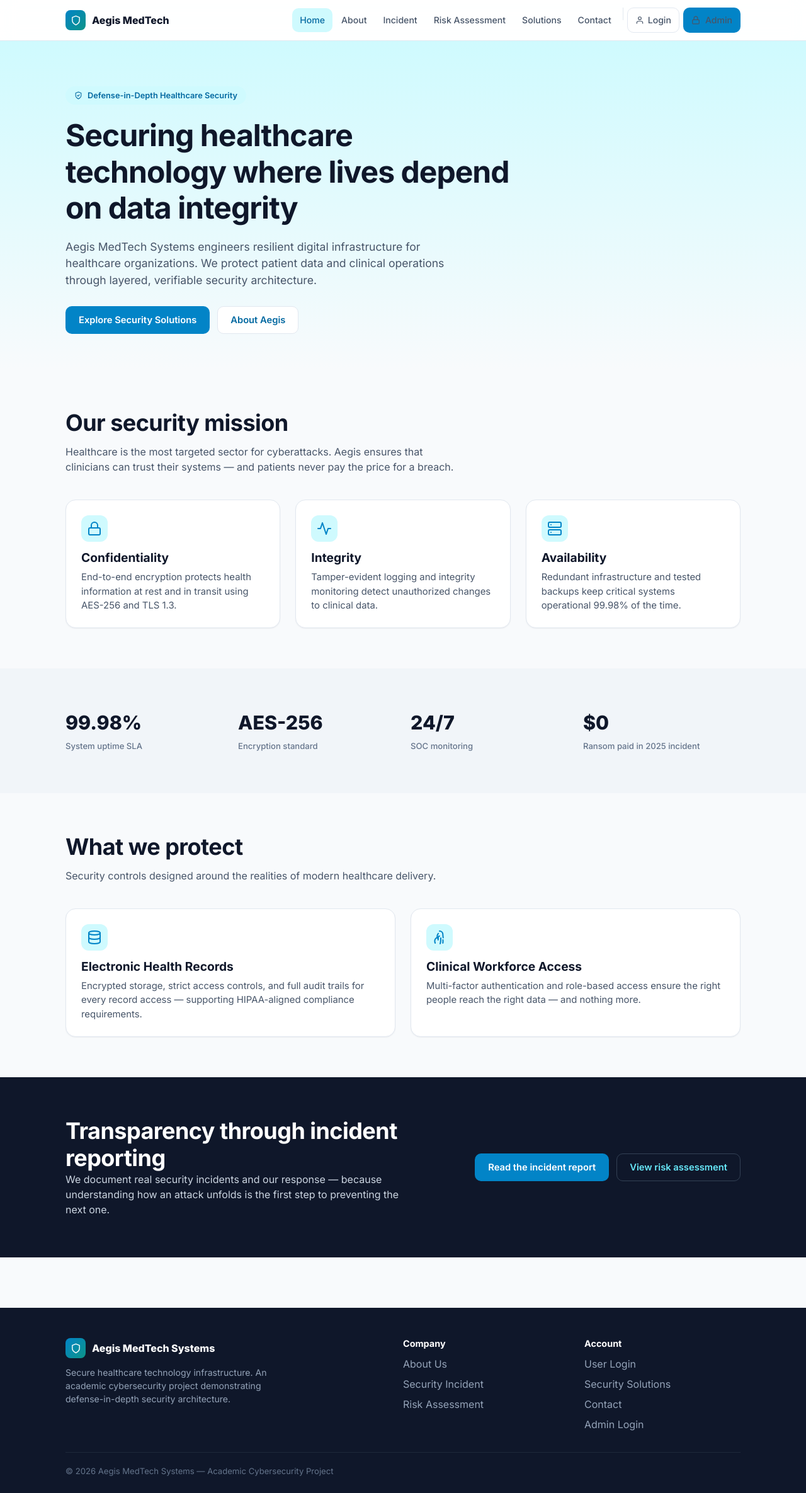
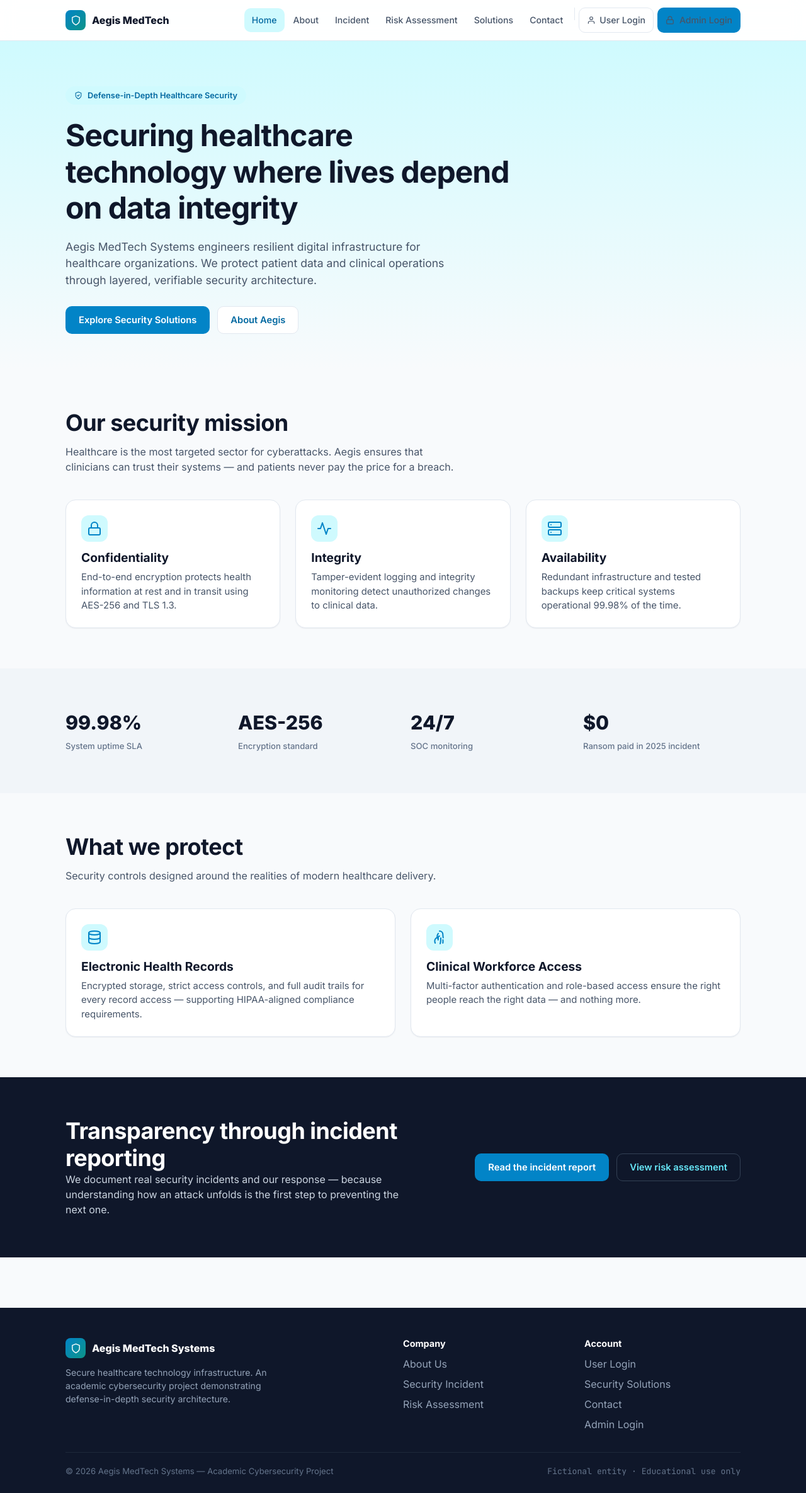
Before and after one commit to noman-78/aegis-medtech, a React (Vite) app: page / in a window 1280 px wide. Shown: the whole page at 63% size. Built offline with nearby package versions, Linux system fonts and the light colour scheme.

Commit message:
Fixed navbar login logic in layout

```diff
--- a/src/components/Layout.tsx
+++ b/src/components/Layout.tsx
@@ -45,8 +45,17 @@ export default function Layout() {
 
             <div className="nav-divider" />
 
-            {/* Public user session */}
-            {userSession ? (
+            {adminSession ? (
+              <>
+                <NavLink to="/admin" onClick={close} className="btn btn-ghost btn-sm">
+                  <Lock width={14} height={14} /> Admin Dashboard
+                </NavLink>
+                <button className="btn btn-ghost btn-sm" onClick={() => { adminSignOut(); close() }}
+                  style={{ color: 'var(--n600)' }}>
+                  <LogOut width={14} height={14} /> Admin out
+                </button>
+              </>
+            ) : userSession ? (
               <>
                 <NavLink to="/profile" onClick={close}
                   className={({ isActive }) => `btn btn-ghost btn-sm${isActive ? ' active' : ''}`}
@@ -62,26 +71,17 @@ export default function Layout() {
                 </button>
               </>
             ) : (
-              <NavLink to="/login" onClick={close}
-                className="btn btn-secondary btn-sm"
-                style={{ display: 'flex', alignItems: 'center', gap: 6 }}>
-                <User width={14} height={14} /> Login
-              </NavLink>
-            )}
-
-            {/* Admin access */}
-            {adminSession ? (
               <>
-                <NavLink to="/admin" onClick={close} className="btn btn-ghost btn-sm">Dashboard</NavLink>
-                <button className="btn btn-ghost btn-sm" onClick={() => { adminSignOut(); close() }}>
-                  <LogOut width={14} height={14} /> Admin out
-                </button>
+                <NavLink to="/login" onClick={close}
+                  className="btn btn-secondary btn-sm"
+                  style={{ display: 'flex', alignItems: 'center', gap: 6 }}>
+                  <User width={14} height={14} /> User Login
+                </NavLink>
+                <NavLink to="/admin/login" onClick={close}
+                  className="btn btn-primary btn-sm" style={{ marginLeft: 4 }}>
+                  <Lock width={14} height={14} /> Admin Login
+                </NavLink>
               </>
-            ) : (
-              <NavLink to="/admin/login" onClick={close}
-                className="btn btn-primary btn-sm" style={{ marginLeft: 4 }}>
-                <Lock width={14} height={14} /> Admin
-              </NavLink>
             )}
           </nav>
         </div>
@@ -122,7 +122,7 @@ export default function Layout() {
           </div>
           <div className="footer-bottom">
             <span>© {new Date().getFullYear()} Aegis MedTech Systems — Academic Cybersecurity Project</span>
-            <span className="mono"></span>
+            <span className="mono">Fictional entity · Educational use only</span>
           </div>
         </div>
       </footer>
```
